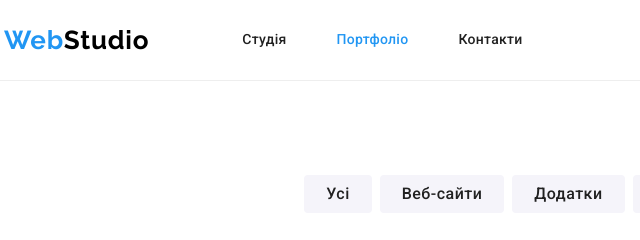
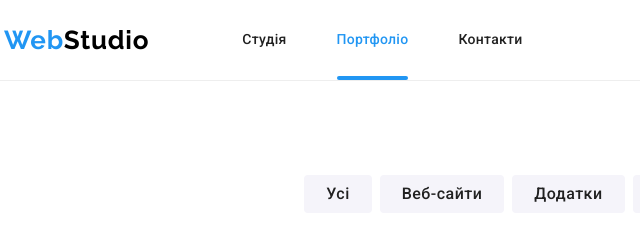
Before and after one commit to tet-n/goit-markup-hw-05, a plain HTML site: page portfolio.html in a window 1280 px wide. Shown: the top 240 px of the page, 51-691 px from the left. Drawn offline with nearby package versions, Linux system fonts and the light colour scheme.

Commit message:
added line to current-link

```diff
--- a/css/styles.css
+++ b/css/styles.css
@@ -125,6 +125,18 @@ img {
 
 .site-nav .link.current {
   color: var(--accent-color);
+  position: relative;
+}
+
+.site-nav .link.current::before {
+  position: absolute;
+  left: 0;
+  bottom: 0;
+  content: '';
+  height: 4px;
+  width: 100%;
+  background: #2196f3;
+  border-radius: 2px;
 }
 
 /* Контакти */
```
